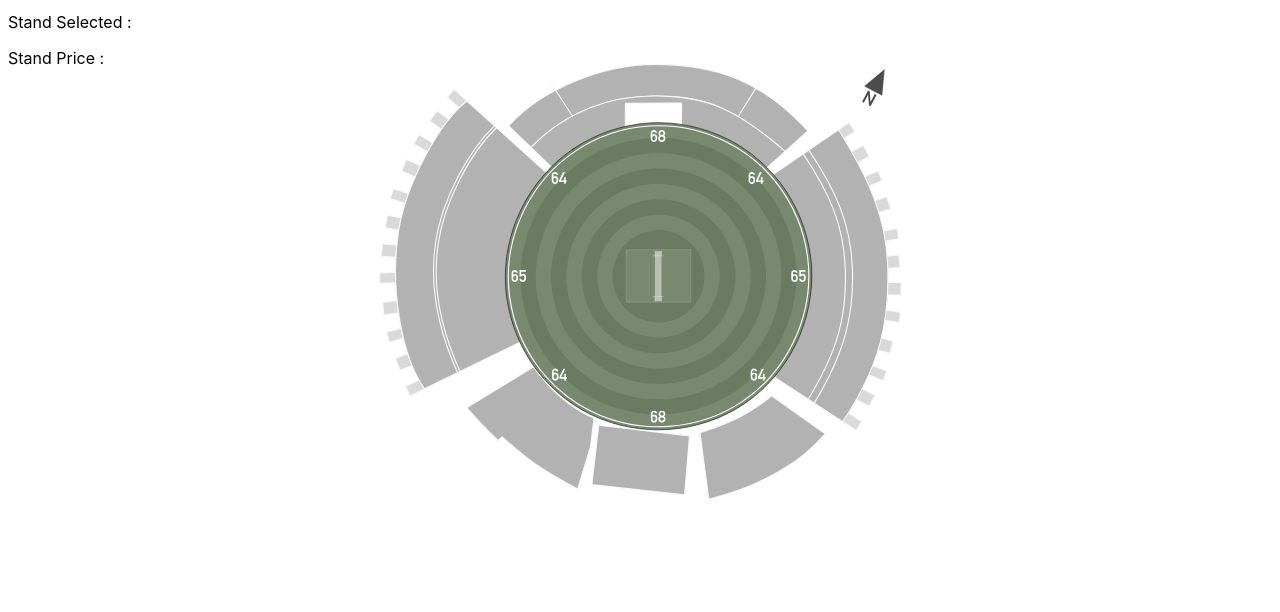
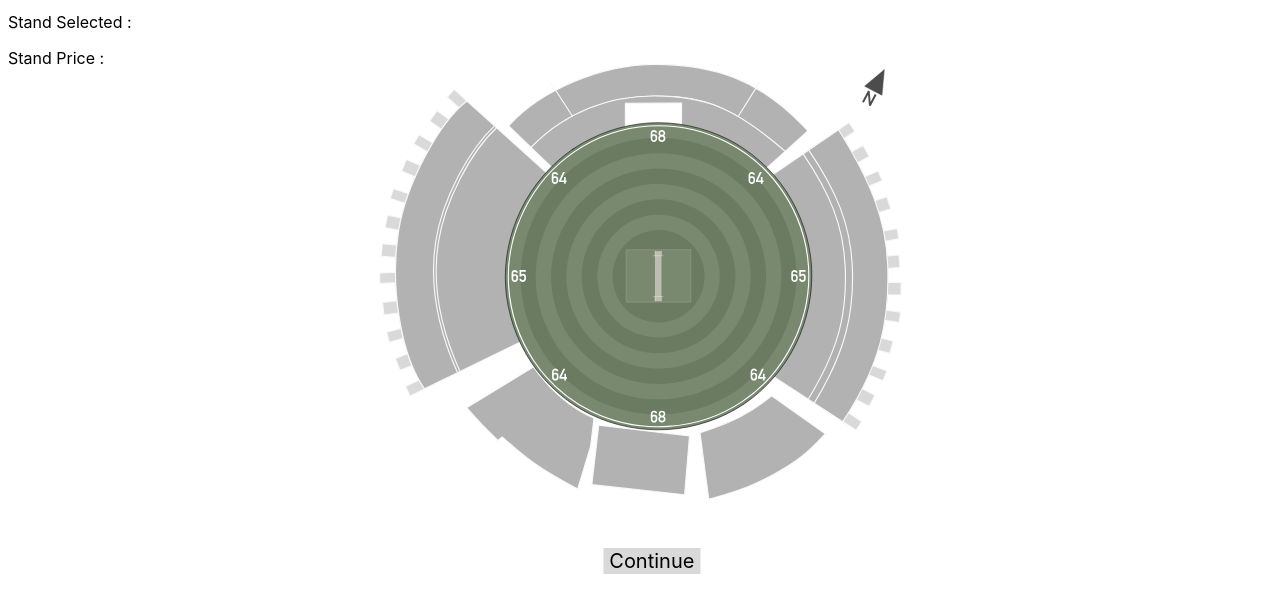
Before and after one commit to NarenSiddharth/IPLTicketBooking, a website: page stand.html in a window 1280 px wide. Shown: the part 132-744 px from the top of the page. Drawn offline with Linux system fonts and the light colour scheme.

Commit message:
added connection between pages

```diff
--- a/css/booking.css
+++ b/css/booking.css
@@ -100,7 +100,26 @@ input{
     transform: scale(1);
   }
 
+a{
+  text-decoration: none;
+  color: black;
 
+}
+.cont {
+  background-color: #D9D9D9;
+  position: absolute;
+    left: 51%;
+    top: 85%;
+    transform: translateX(-51%);
+    border: none;
+    font-size: 20px;
+
+
+
+  font-family: -apple-system,
+  BlinkMacSystemFont, sans-serif; ;
+
+}
 
 .login-box{
     margin-top:  5%;
@@ -109,6 +128,7 @@ input{
     text-align:center;
     margin-left: 25%;
     width: 50%;
+
 
 }
 
--- a/stand.html
+++ b/stand.html
@@ -19,7 +19,7 @@
     <div class="bar">
 
             <h1 id = "booktic">book tickets</h1>
-            <h1 id = "back">back</h1>
+            <h1 id = "back"><a href = "home.html">back</a></h1>
 
     </div>
 
@@ -539,6 +539,7 @@
                 </svg>
     </div>
 
+    <button class = 'cont'><a href = "seat.html">Continue</a></button>
 
 
     <script src="stand.js" charset="UTF-8"></script>
--- a/stand.js
+++ b/stand.js
@@ -1,4 +1,4 @@
-alert("hello");
+
 const stand = document.getElementById('stand1');
 const price = document.getElementById('price');
 
@@ -23,15 +23,9 @@ document.querySelectorAll("path").forEach(path=>{
 
 
 
+
 document.querySelector("#booktic").addEventListener("click", function() {
     alert("Book Ticket");
 });
 
 var k = 0;
-
-document.querySelector("#back").addEventListener("click", function()
-{
-
-    alert("back");
-
-});
```
Also changed, not shown: seat.html (+1 -1 lines), seat.js (+1 -9 lines).
